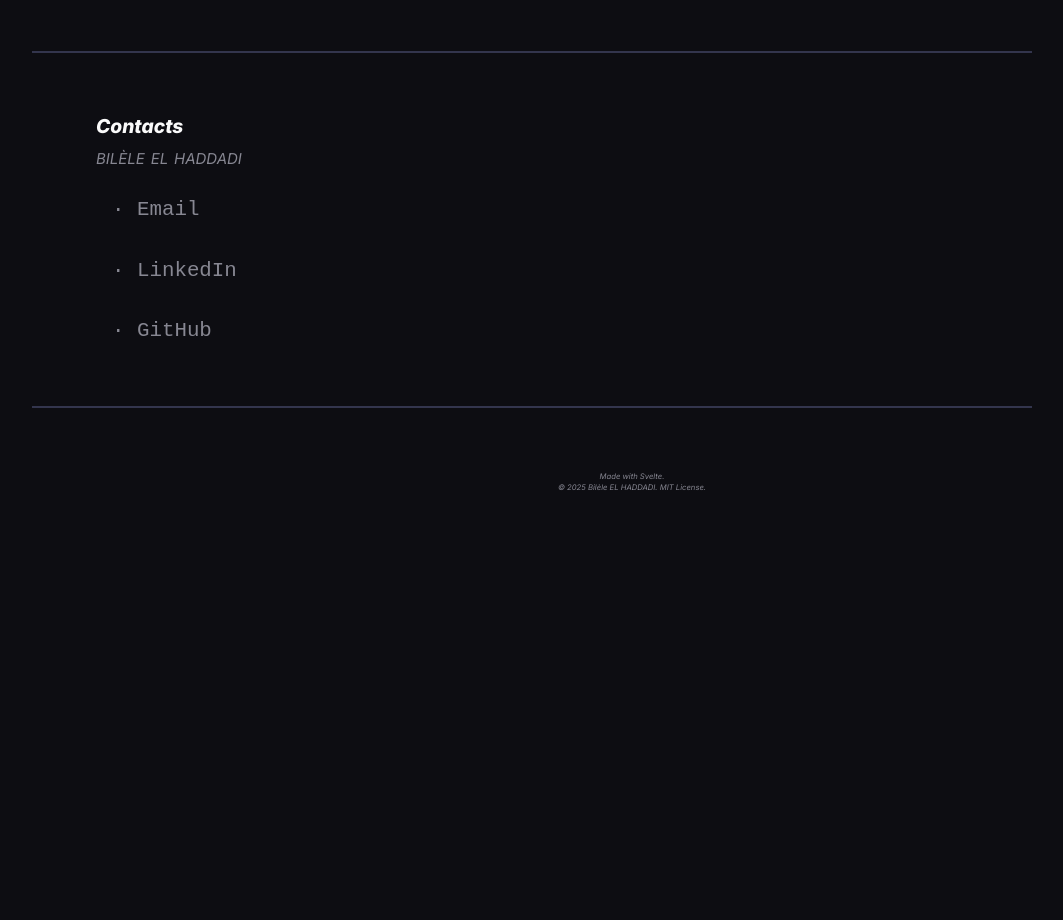
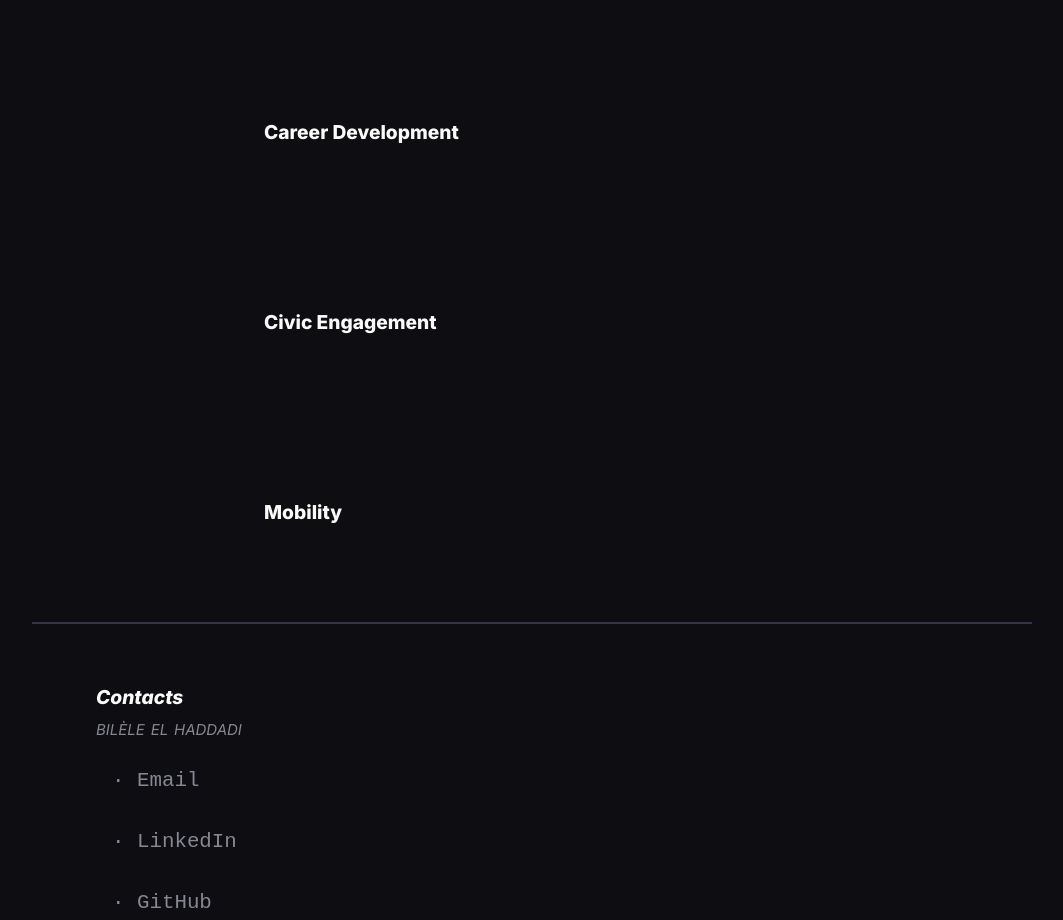
Before and after one commit to TooLoss/eportfolio-svelte, a SvelteKit app: page / in a window 1280 px wide. Shown: the part 3880-4800 px from the top of the page, without its empty margins (8-1071 px from the left). Before the commit the page ends 4422 px from the top, so only its background shows below. Built offline with nearby package versions, Linux system fonts and the light colour scheme.

Commit message:
feat: new sections

```diff
--- a/src/data/showcase-repo.json
+++ b/src/data/showcase-repo.json
@@ -8,8 +8,8 @@
       { "label": "Python" },
       { "label": "JupyterNotebook" }
     ],
-    "motivation": "-motivation",
-    "strategy": "-strategy",
+    "motivation": "As a final-year prépa project on the theme “transform, transition, convert,” I developed a document scanning tool designed to simplify the shift from paper to digital archives. The focus was on efficiency: the tool needed to process documents quickly using just a phone camera, with minimal user input. To achieve this, I automated the entire workflow, from image capture to digital conversion.",
+    "strategy": "The entrie will be an phone picture of of document. The output the scanned and binarized document with a correct format. I choose a bottum down tactics and found smaller issues to tackle in order to make it work.\n- Find corner position of the document\n- Make a transformation to the correct format\n- Treshold locally to make it efficient against light changes and shadow",
     "outcome": "-outcome"
   },
   {
--- a/src/routes/+page.svelte
+++ b/src/routes/+page.svelte
@@ -122,7 +122,7 @@
                 <div class="project-overview">
                     <ProjectOverview
                             projectTitle="document scan"
-                            projectLink="https://github.com/TooLoss/document-scan-python"
+                            projectLink="/projects"
                             description="A pure Python document scanner developed from scratch for academic purposes."
                             projectImage="https://github.com/TooLoss/document-scan-python/raw/main/showcase-images/before-after.jpg"
                             stackComponents={pinnedStack}>
@@ -225,10 +225,27 @@
                 </p>
             </div>
         </div>
+        <div class="new-section">
+            <div class="text-container">
+                <h3>Career Development</h3>
+                <p></p>
+            </div>
+        </div>
+        <div class="new-section">
+            <div class="text-container">
+                <h3>Civic Engagement</h3>
+                <p></p>
+            </div>
+        </div>
+        <div class="new-section">
+            <div class="text-container">
+                <h3>Mobility</h3>
+                <p></p>
+            </div>
+        </div>
     </section>
 </section>
 
-<!-- TODO: Improve footer -->
 <Footer></Footer>
 
 <style lang="css">
```
Also changed, not shown: src/routes/projects/[projectTitle]/+page.svelte (+8 -3 lines).
